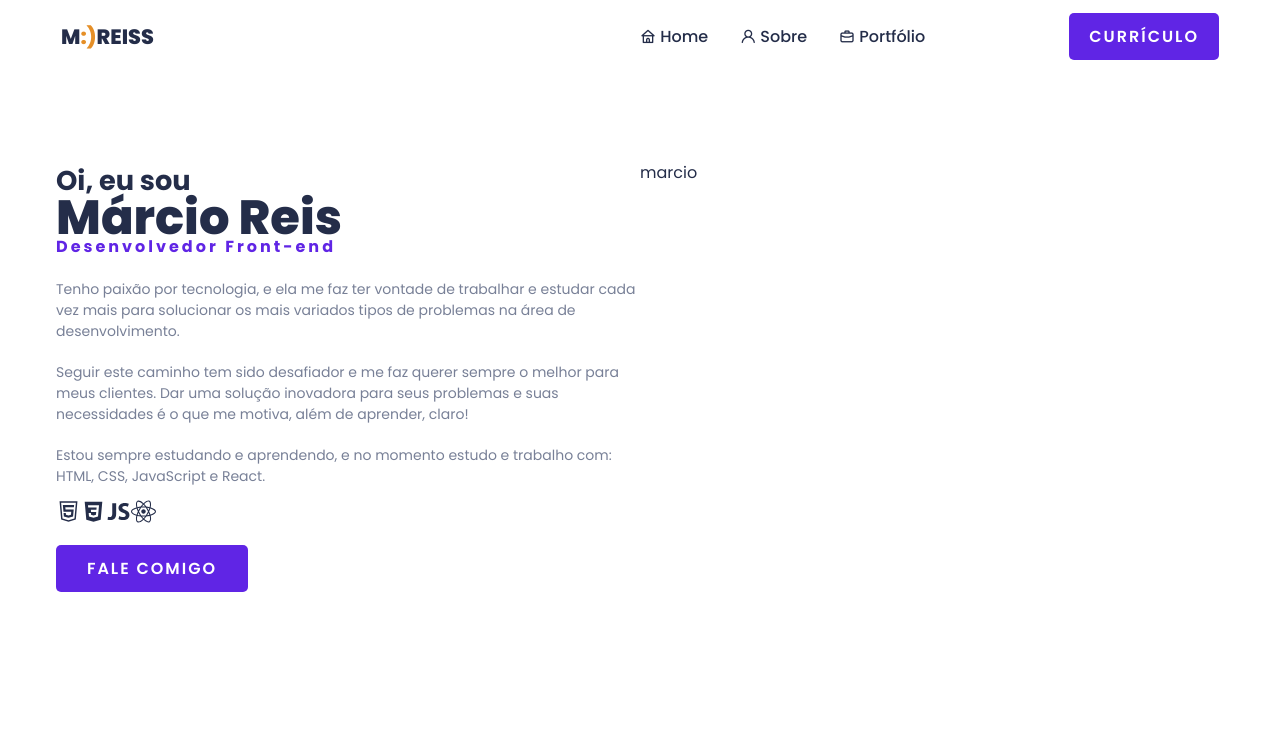
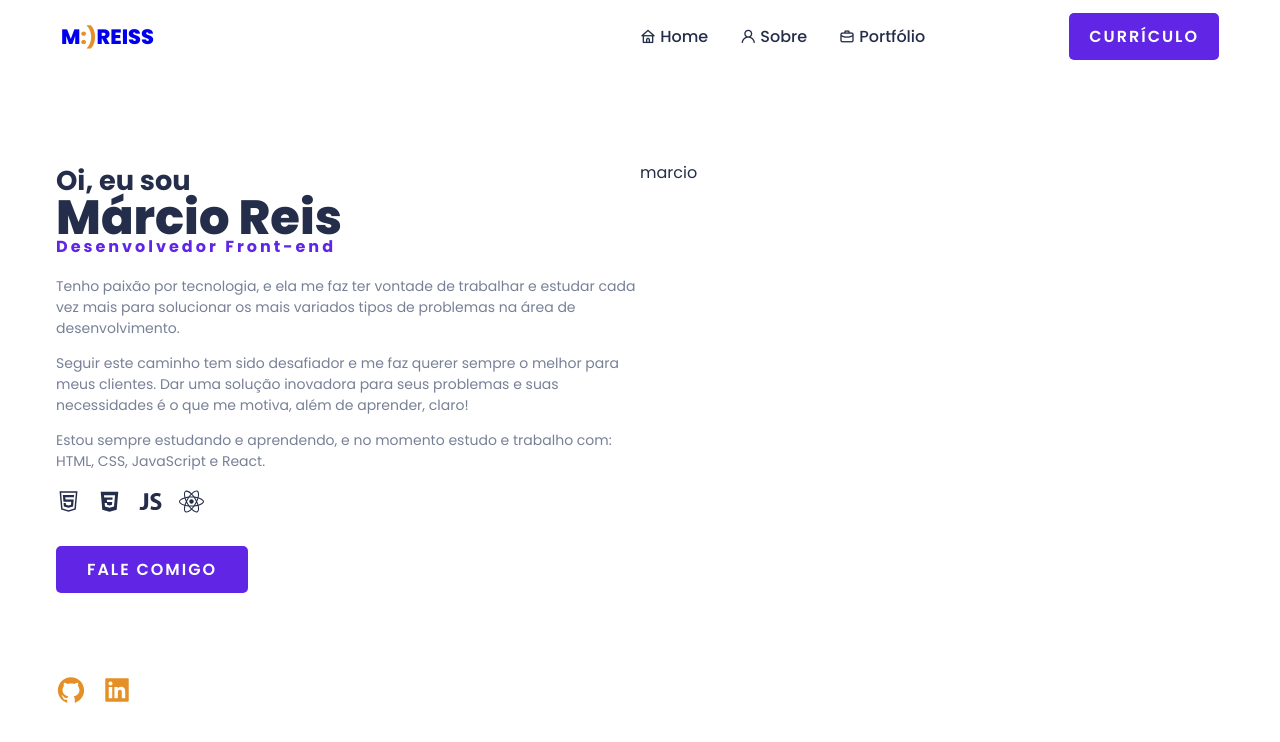
Before and after one commit to devmarcioreis/mreiss, a React (Create React App) app: page / in a window 1280 px wide. Shown: the top 742 px of the page. Built offline with nearby package versions, Linux system fonts and the light colour scheme.

Commit message:
add link

```diff
--- a/src/Components/Intro/Intro.css
+++ b/src/Components/Intro/Intro.css
@@ -8,6 +8,7 @@
     display: flex;
     flex-direction: column;
     flex: 1;
+    gap: 2rem;
 }
 .intro-name {
     display: flex;
@@ -31,15 +32,27 @@
 .intro-name p {
     font-size: 14px;
     color: var(--gray-color);
-    margin: 10px 0;
+    margin: 7px 0;
 }
 .intro-icons {
+    display: flex;
+    gap: 1rem;
     font-size: 25px;
-    margin-block-end: 10px;
+    margin-block-start: 10px;
 }
 .intro-button {
     width: 12rem;
 }
+.intro-social-icons {
+    display: flex;
+    gap: 1rem;
+    margin-block-start: 3rem;
+    font-size: 30px;
+    cursor: pointer;
+}
+.intro-social-icons a {
+    color: var(--orange-color);
+}
 .intro-right {
     flex: 1;
 }
--- a/src/Components/Intro/Intro.jsx
+++ b/src/Components/Intro/Intro.jsx
@@ -1,10 +1,11 @@
 import React from 'react'
 import './Intro.css'
 
-import { AiOutlineHtml5 } from 'react-icons/ai'
+import { AiOutlineHtml5, AiFillGithub, AiFillLinkedin } from 'react-icons/ai'
 import { DiCss3 } from 'react-icons/di'
 import { IoLogoJavascript } from 'react-icons/io'
 import { FaReact } from 'react-icons/fa'
+
 
 const Intro = () => {
   return (
@@ -25,6 +26,11 @@ const Intro = () => {
           </i>
         </div>
         <button className="button intro-button">Fale comigo</button>
+        <div className="intro-social-icons">
+          <a href="https://github.com/devmarcioreis" target='_blank' rel="noreferrer" ><AiFillGithub /></a>
+          <a href="https://www.linkedin.com/in/devmarcioreis/" target="_blank" rel="noreferrer" ><AiFillLinkedin /></a>
+
+        </div>
       </div>
       <div className="intro-right">
         marcio
--- a/src/Components/Navbar/Navbar.jsx
+++ b/src/Components/Navbar/Navbar.jsx
@@ -5,7 +5,7 @@ const Navbar = () => {
   return (
     <div className="nav-wrapper">
       <div className="nav-left">
-        <div className="nav-name">M<span>:)</span>REISS</div>
+        <div className="nav-name"><a href="/">M<span>:)</span>REISS</a></div>
       </div>
       <div className="nav-right">
         <div className="nav-list">
```
